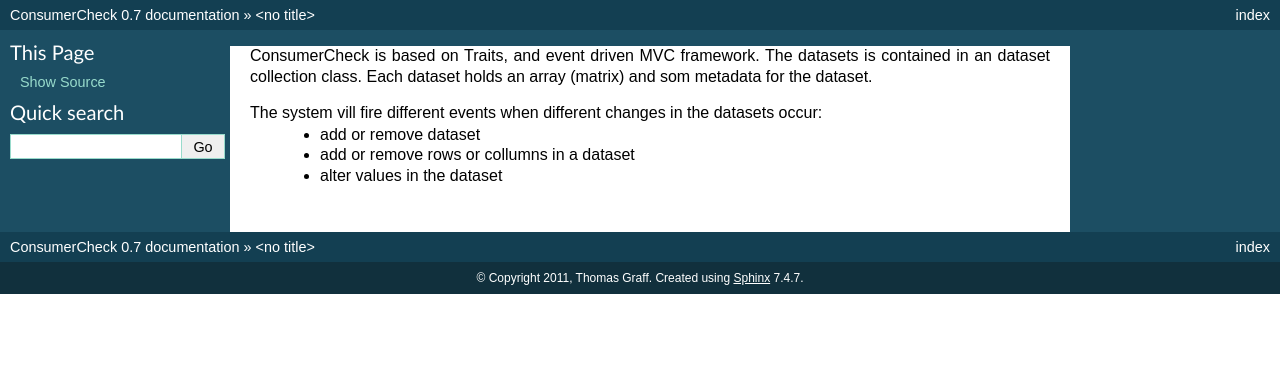
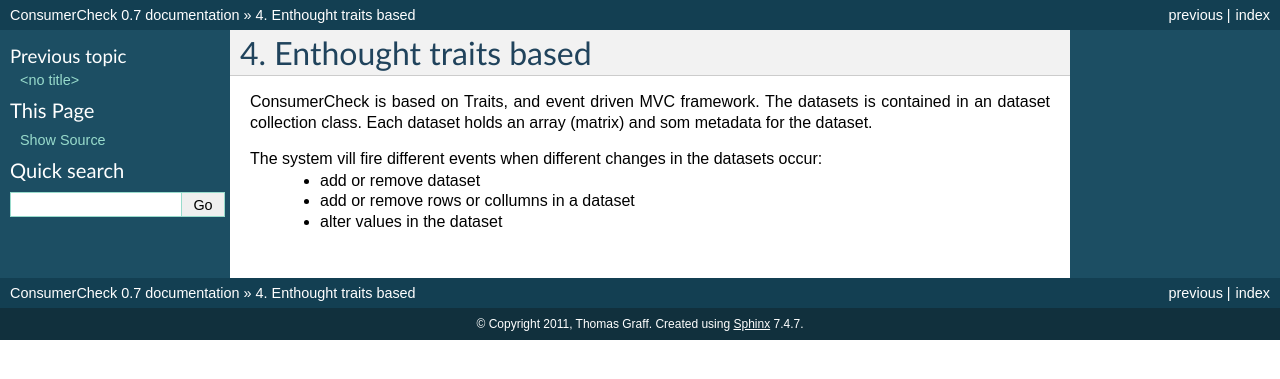
Before and after one commit to TGXnet/consumercheck, a Sphinx documentation site: the page built from docs/event-driven.rst, in a window 1280 px wide. Shown: the top 379 px of the page. Built offline with Sphinx 7.4.7, drawn with Linux system fonts in a browser that asks for light colours; formulas are drawn with MathJax 3; pages that are not in the unit, such as notebooks, are missing from menus.

```diff
--- a/docs/data-structures.rst
+++ b/docs/data-structures.rst
@@ -9,3 +9,6 @@ Dataset the "atoms"
 
 .. automodule:: dataset_collection
    :members:
+
+.. automodule:: file_importer
+   :members:
--- a/docs/event_driven.rst
+++ b/docs/event-driven.rst
@@ -1,3 +1,8 @@
+
+.. En kommentar
+
+Enthought traits based
+======================
 
 ConsumerCheck is based on Traits, and event driven MVC framework.
 The datasets is contained in an dataset collection class.
--- a/docs/plotting.rst
+++ b/docs/plotting.rst
@@ -5,7 +5,6 @@ Ploting windows
 The ploting windows is separated into two parts. The plots is defined without any borders (frame).
 And there is different kind of plot windows. Single plot window for displaying a single plot
 and multiple plot windows for listing several plots in one frame.
-
 
 Abstraction and embedding
 =========================
--- a/docs/sphinx-index.rst
+++ b/docs/sphinx-index.rst
@@ -10,11 +10,12 @@ Contents:
 
 .. toctree::
    :maxdepth: 2
+   :numbered:
 
    plotting
    data-structures
    algorithms
-
+   event-driven
 
 Indices and tables
 ==================
```
Also changed, not shown: 1 other file.
